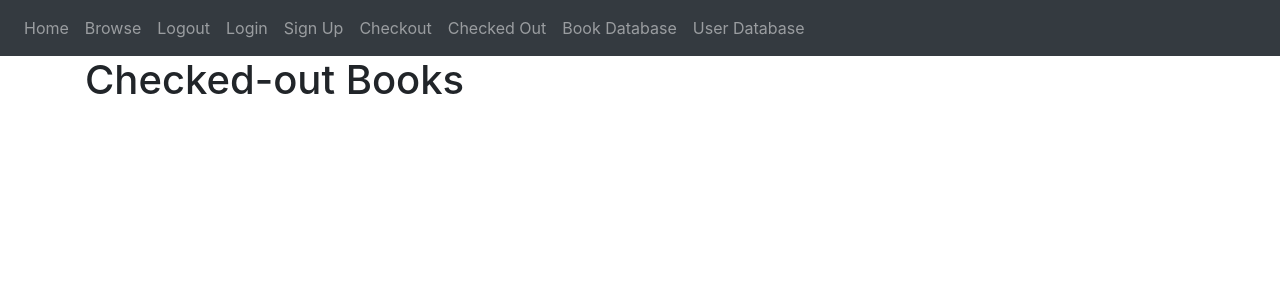
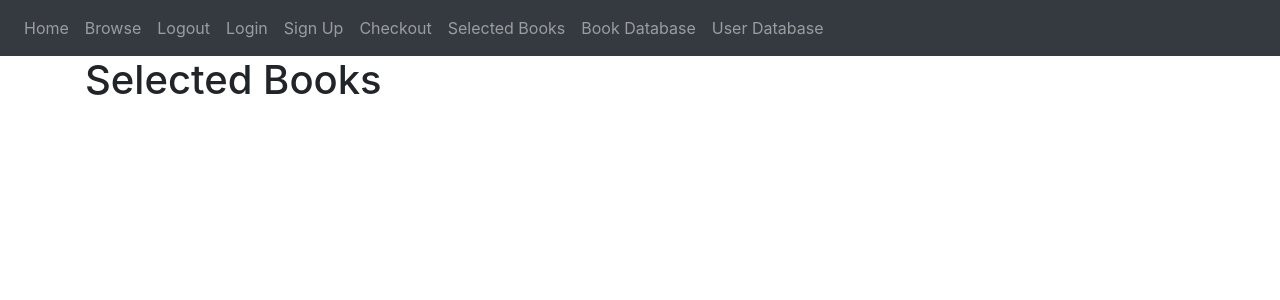
Before and after one commit to ErrorUnknown1027/CMPE-132-Project, a Flask app: page /checkedBooks in a window 1280 px wide. Shown: the top 300 px of the page. Run offline with Flask 3, Linux system fonts and the light colour scheme; a user stored in the database is signed in; data that the repository does not hold is empty; some libraries are stand-ins or nearby versions.

Commit message:
can remove selected books

```diff
--- a/website/templates/base.html
+++ b/website/templates/base.html
@@ -35,7 +35,7 @@
           <a class="nav-item nav-link" id="login" href="/login">Login</a>
           <a class="nav-item nav-link" id="signUp" href="/signup">Sign Up</a>
           <a class="nav-item nav-link" id="checkout" href="/checkout">Checkout</a>
-          <a class="nav-item nav-link" id="checkedBooks" href="/checkedBooks">Checked Out</a>
+          <a class="nav-item nav-link" id="checkedBooks" href="/checkedBooks">Selected Books</a>
           <a class="nav-item nav-link" id="bookBase" href="/bookBase">Book Database</a>
           <a class="nav-item nav-link" id="userBase" href="/userBase">User Database</a>
         </div>
--- a/website/templates/checkedBooks.html
+++ b/website/templates/checkedBooks.html
@@ -1,11 +1,13 @@
-{% extends "base.html" %}
-
-{% block content %}
-<h1>Checked-out Books</h1>
+{% extends "base.html" %} {% block content %}
+<h1>Selected Books</h1>
 <ul>
   {% for checked_book in checked_books %}
   <li>
     {{ checked_book.book.title }} by {{ checked_book.book.authorname }}
+    <a
+      href="{{ url_for('views.remove_checked_book', book_id=checked_book.book_id) }}"
+      >Remove</a
+    >
   </li>
   {% endfor %}
 </ul>
--- a/website/views.py
+++ b/website/views.py
@@ -91,3 +91,15 @@ def delete_user(user_id):
 def checkedBase():
     checked_books = CheckedBook.query.filter_by(user_id=current_user.id).all()
     return render_template("checkedBooks.html", checked_books=checked_books)
+
+@views.route("/remove_checked_book/<int:book_id>", methods=['GET', 'POST'])
+@login_required
+def remove_checked_book(book_id):
+    checked_book = CheckedBook.query.filter_by(user_id=current_user.id, book_id=book_id).first()
+    if checked_book:
+        db.session.delete(checked_book)
+        db.session.commit()
+        flash('Book removed from checked books', category='success')
+    else:
+        flash('Book not found in checked books', category='error')
+    return redirect(url_for('views.checkedBase'))
```
Also changed, not shown: instance/database.db.
